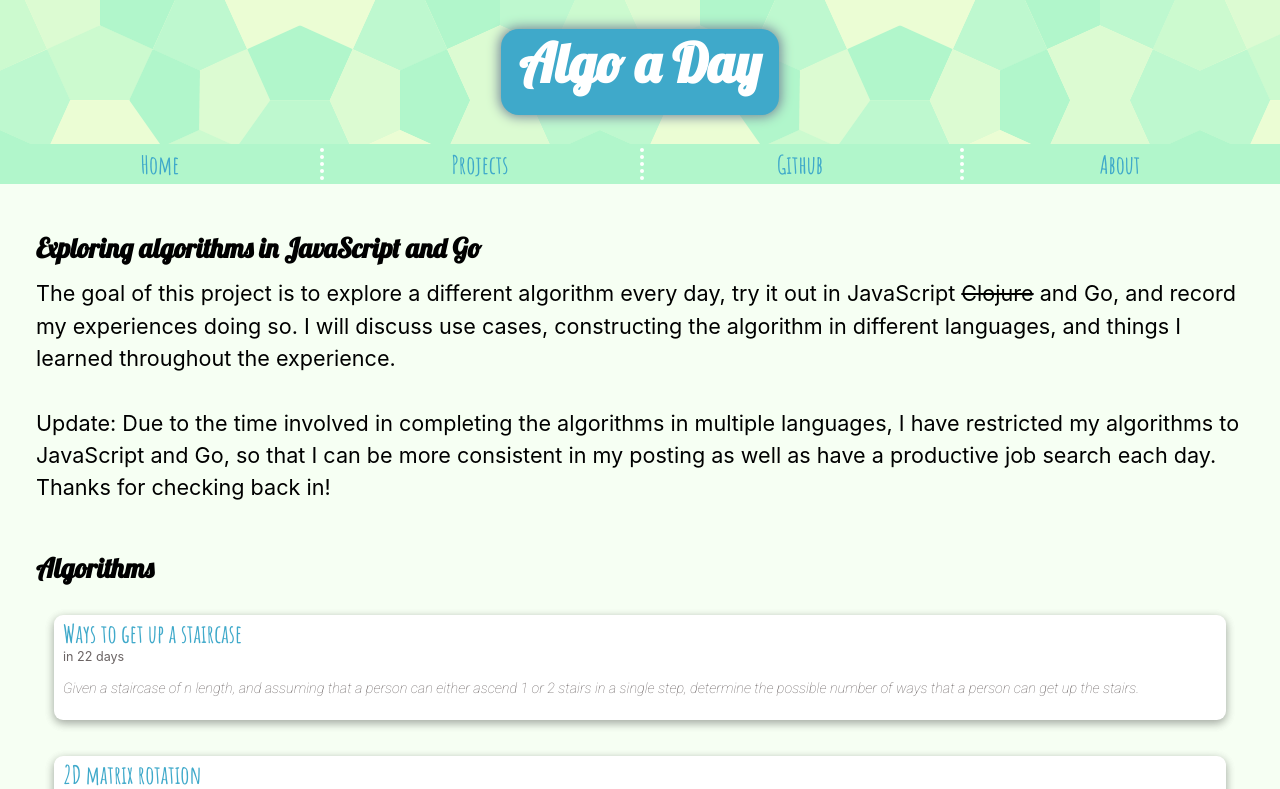
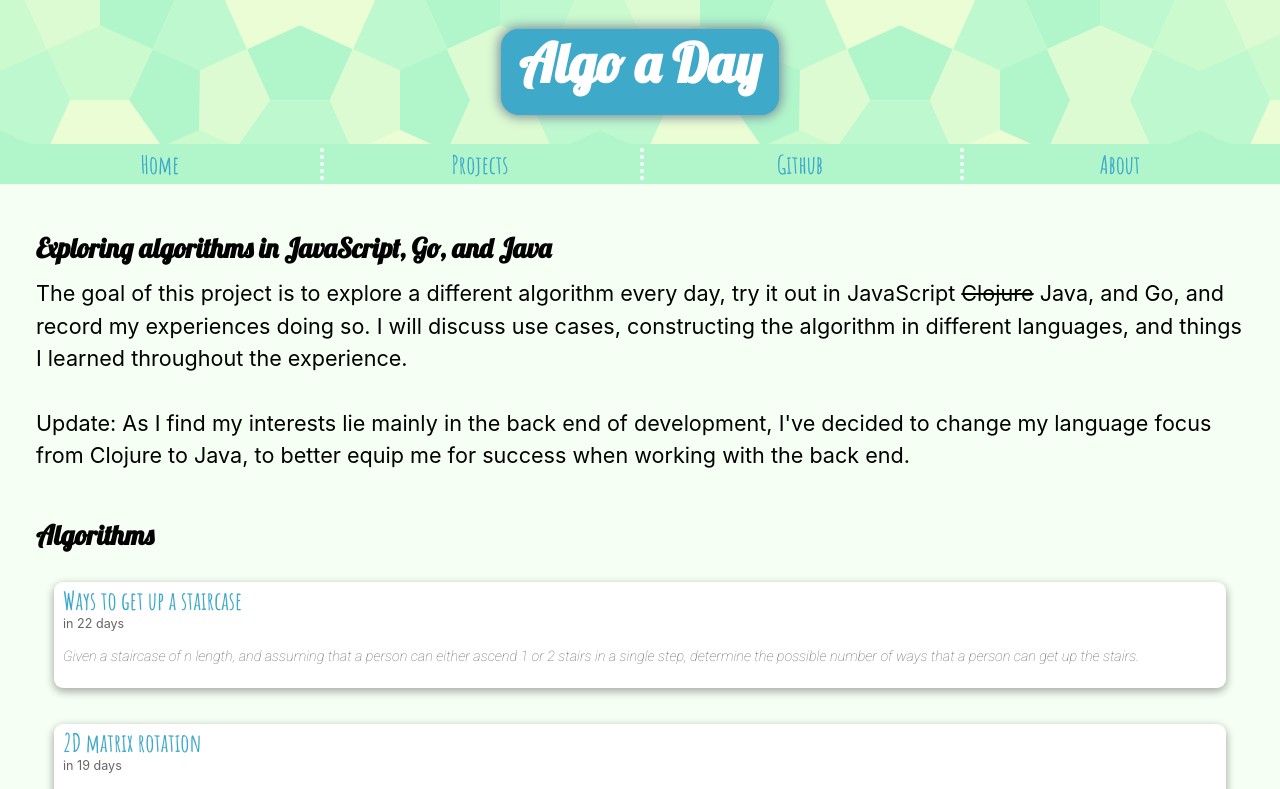
Before and after one commit to jclasley/codingBlog, a Next.js app: page /algo in a window 1280 px wide. Shown: the top 789 px of the page. Built offline with nearby package versions, Linux system fonts and the light colour scheme.

Commit message:
Fixed up clojure references

```diff
--- a/pages/_document.js
+++ b/pages/_document.js
@@ -26,7 +26,11 @@ class MyDoc extends Document {
           <link href="https://fonts.googleapis.com/css2?family=Roboto:ital,wght@1,100&display=swap" rel="stylesheet"></link>
           <link href="https://fonts.googleapis.com/css2?family=Amatic+SC:wght@400;700&family=Courgette&family=Lobster&display=swap" rel="stylesheet"></link>
 
-
+          <meta property="og:url" content="https://jonlasley.com" />
+          <meta property="og:type" content="website" />
+          <meta property="og:title" content="Jon's Journeys" />
+          <meta property="og:description" content="" />
+          <meta property="og:image" content="/images/Screen Shot 2021-03-25 at 2.24.14 PM.png" />
         </Head>
         <body>
           <Main />
--- a/pages/about.js
+++ b/pages/about.js
@@ -38,7 +38,7 @@ export default function About() {
             My love for software engineering started as a desire to automate my mundane job functions in VBA while in my previous career, turned into a passion project in C#, and is now a full-blown love of all things software.
             <br />
             <br />
-            I am overjoyed at the opportunity to learn as much as possible and grow as an engineer. My current language focuses are in JavaScript, Clojure, and Go. I am having a blast learning Clojure and Go, as they are very different from my most mastered language, JavaScript.
+            I am overjoyed at the opportunity to learn as much as possible and grow as an engineer. My current language focuses are in JavaScript, Java, and Go. I am having a blast learning Java and Go, as they are very different from my most mastered language, JavaScript.
             <br />
             I love to find clean and beautiful solutions to difficult and messy problems. Learning and growing as an engineer is what keeps me coming back day after day and what fuels my passion.
             <br />
--- a/pages/algo.js
+++ b/pages/algo.js
@@ -45,11 +45,11 @@ export default function Algo({ allAlgoData }) {
         }]
        } />
       <section className={`flexContainer ${utilStyles.headingMd} ${utilStyles.padding1px}`}>
-        <h3 className={utilStyles.headingLg}>Exploring algorithms in JavaScript and Go</h3>
+        <h3 className={utilStyles.headingLg}>Exploring algorithms in JavaScript, Go, and Java</h3>
         <div>
-          The goal of this project is to explore a different algorithm every day, try it out in JavaScript <strike>Clojure</strike> and Go, and record my experiences doing so. I will discuss use cases, constructing the algorithm in different languages, and things I learned throughout the experience.<br />
+          The goal of this project is to explore a different algorithm every day, try it out in JavaScript <strike>Clojure</strike> Java, and Go, and record my experiences doing so. I will discuss use cases, constructing the algorithm in different languages, and things I learned throughout the experience.<br />
           <br />
-          Update: Due to the time involved in completing the algorithms in multiple languages, I have restricted my algorithms to JavaScript and Go, so that I can be more consistent in my posting as well as have a productive job search each day. Thanks for checking back in!
+          Update: As I find my interests lie mainly in the back end of development, I've decided to change my language focus from Clojure to Java, to better equip me for success when working with the back end.
         </div>
       </section>
       <section className={`flexContainer ${utilStyles.headingMd} ${utilStyles.padding1px}`}>
```
